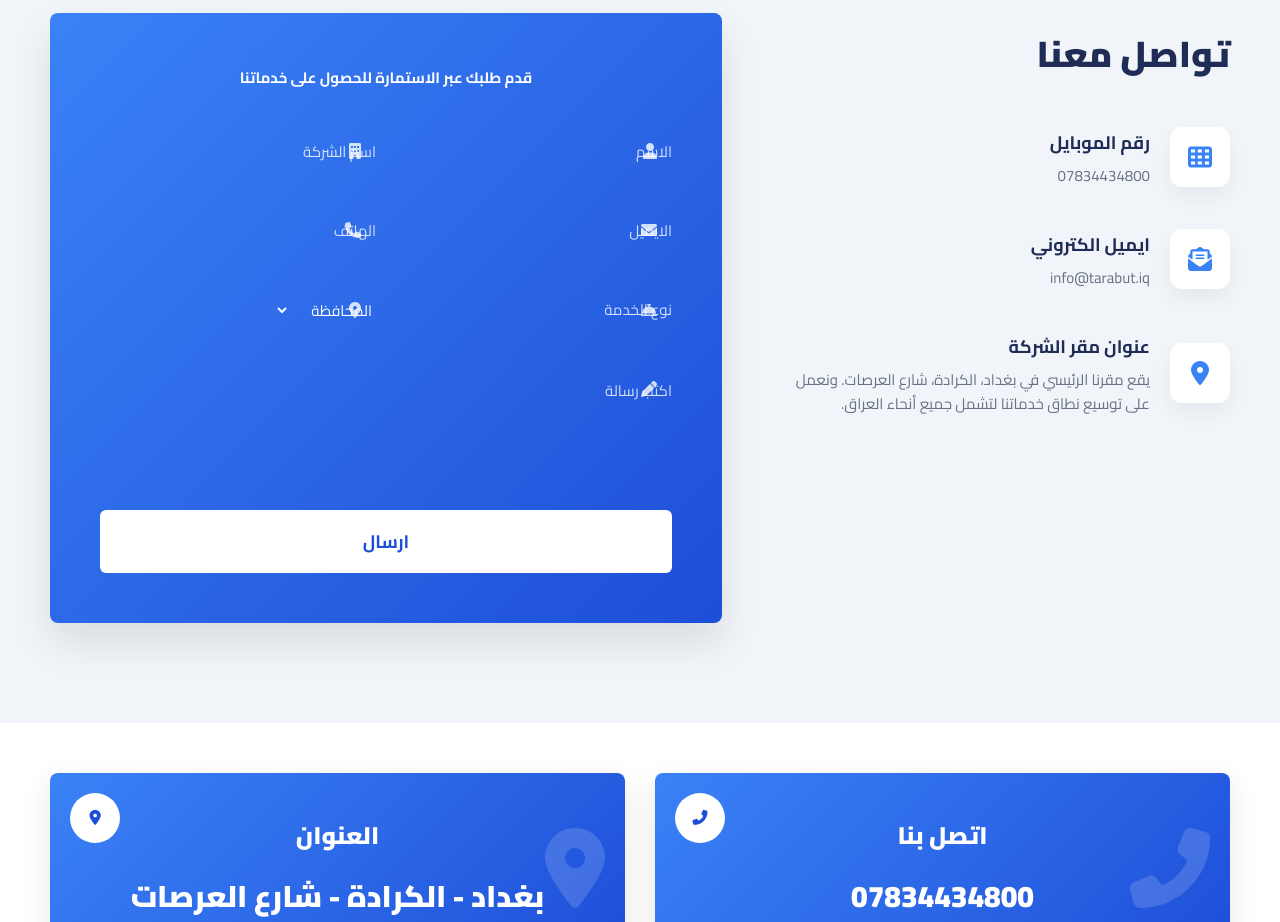
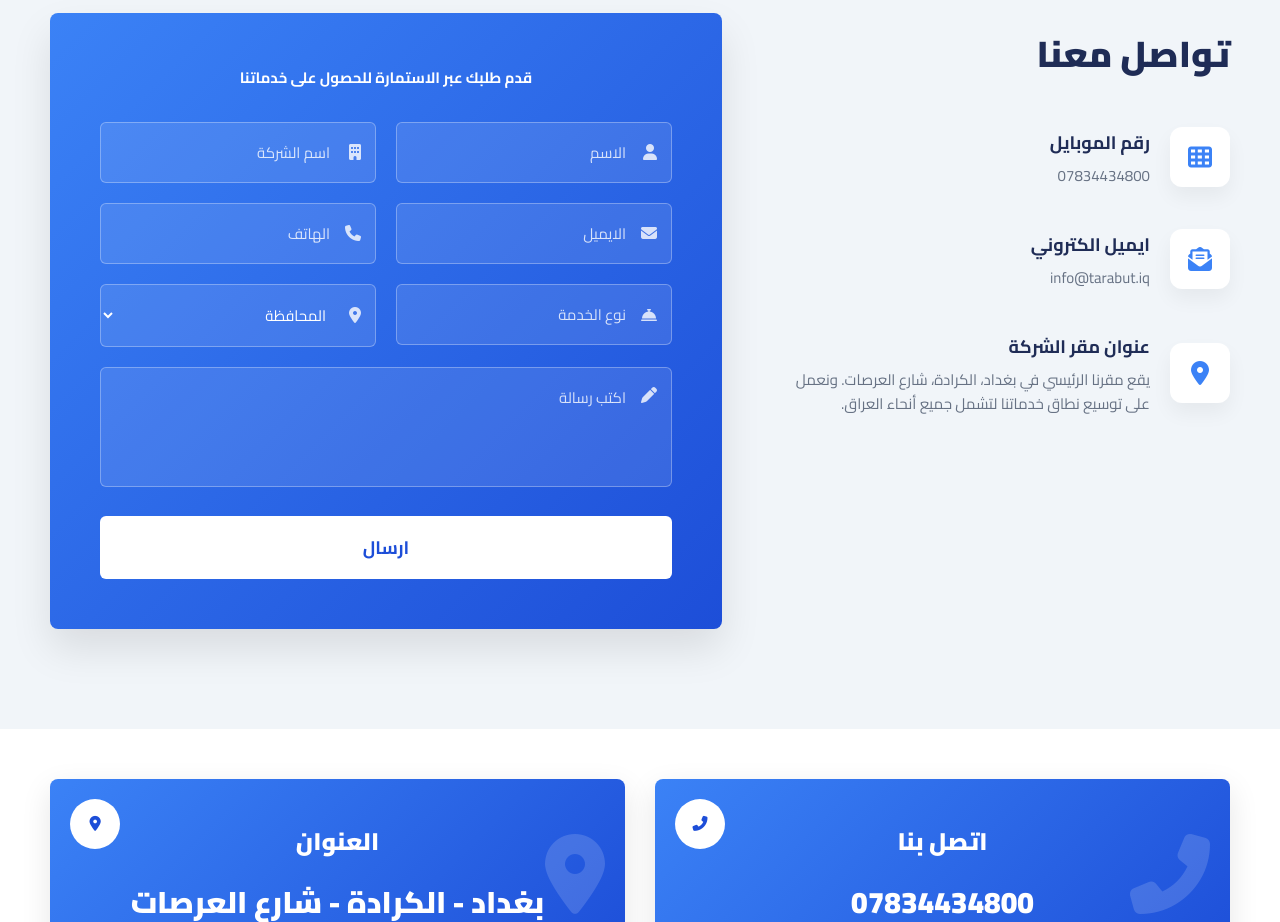
Before and after one commit to HayaALtaie/tarabut-site, a plain HTML site: page index.html in a window 1280 px wide. Shown: the part 7320-8242 px from the top of the page. Drawn offline with Linux system fonts and the light colour scheme.

Commit message:
form settings2

```diff
--- a/css/home.css
+++ b/css/home.css
@@ -966,11 +966,11 @@ html.modal-open {
 .input-group input,
 .input-group select,
 .input-group textarea {
-  flex: 1;
-  background: transparent;
-  border: none;
-  border-radius: 0;
-  padding: 15px 0;
+  width: 100%;
+  background: var(--white-10);
+  border: 1px solid rgba(255, 255, 255, 0.3);
+  border-radius: 6px;
+  padding: 15px;
   color: var(--white);
   font-family: inherit;
   font-size: var(--font-md);
@@ -981,15 +981,15 @@ html.modal-open {
 [dir="rtl"] .input-group input,
 [dir="rtl"] .input-group select,
 [dir="rtl"] .input-group textarea {
+  padding-right: 45px;
   text-align: right;
-  padding-left: 15px;
 }
 
 [dir="ltr"] .input-group input,
 [dir="ltr"] .input-group select,
 [dir="ltr"] .input-group textarea {
+  padding-left: 45px;
   text-align: left;
-  padding-right: 15px;
 }
 
 .input-group select option {
--- a/css/style.css
+++ b/css/style.css
@@ -264,8 +264,13 @@ html[dir="ltr"] .breadcrumbs i {
 }
 
 /* Validation Styles */
+.input-group.invalid input,
+.input-group.invalid select,
+.input-group.invalid textarea {
+  border-color: #ff4d4d !important;
+}
+
 .input-group.invalid {
-  border-color: #ff4d4d !important;
   position: relative;
   margin-bottom: 25px !important;
 }
```
